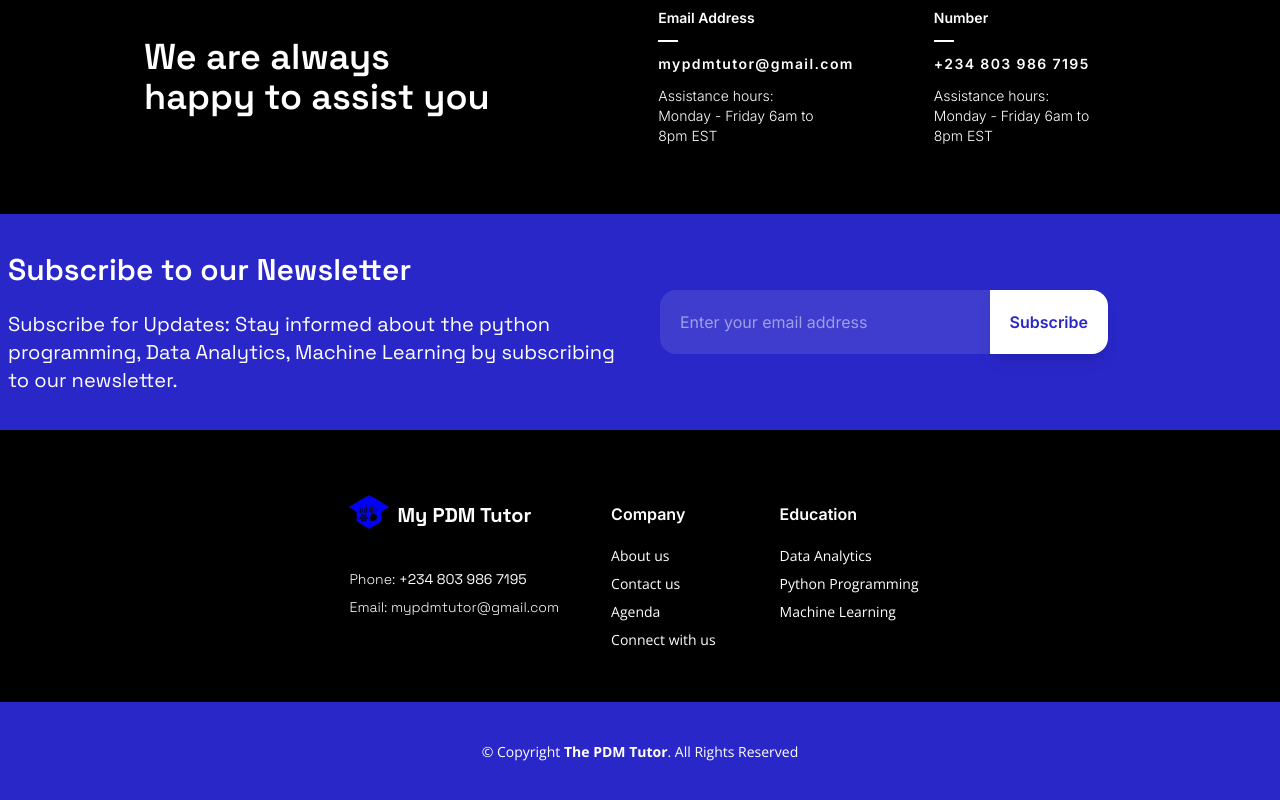
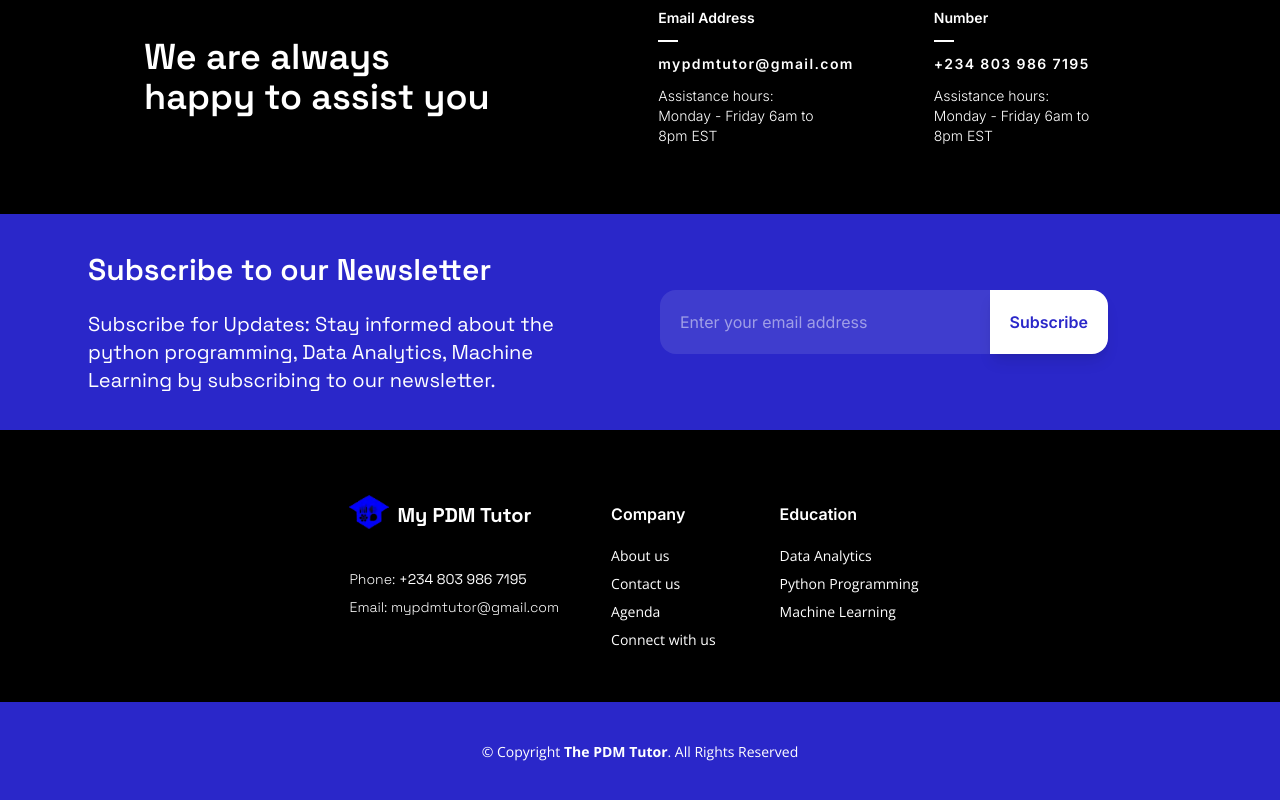
Before and after one commit to PhoinixTechnologies/pdm-waitlist, a React (Vite) app: page / in a window 1280 px wide. Shown: the part 4001-4801 px from the top of the page. Built offline with nearby package versions, Linux system fonts and the light colour scheme; a web font is replaced by a local one.

Commit message:
Cursor pointer and Suscribe adjusted

```diff
--- a/src/Agenda.jsx
+++ b/src/Agenda.jsx
@@ -57,7 +57,7 @@ const Agenda = () => {
                         </div>
                     </div>
             </div>
-                    <div className='grid grid-rows-auto grid-cols-auto w-[90%] h-fit text-white relative md:absolute p-1 -top-40 md:top-10 gap-10 md:gap-x-10 justify-center inset-x-0 place-self-center'>
+                    <div className='grid grid-rows-auto grid-cols-auto w-[90%] h-fit text-white relative md:absolute p-1 -top-20 md:top-10 gap-10 md:gap-x-10 justify-center inset-x-0 place-self-center'>
                             <div className=' '>
                                 <h3 className='w-fit font-link font-bold text-5xl/20 md:w-[95%] md:max-lg:text-5xl lg:text-6xl/20'>
                                 Got Questions? <span className = "hidden md:inline-flex"> - </span>Let's Talk About Your Programming Goals!
--- a/src/connect.jsx
+++ b/src/connect.jsx
@@ -1,3 +1,4 @@
+// eslint-disable-next-line no-unused-vars
 import { motion, useAnimation } from 'framer-motion';
 import { useInView } from 'react-intersection-observer';
 import { useEffect } from 'react';
@@ -138,11 +139,11 @@ const Connect = () => {
                 initial="hidden"
                 animate={controls}
                 variants={containerVariants}
-                className='flex w-full gap-x-6 gap-y-5 justify-center text-white h-max py-7 bg-[#2A27C9] items-center flex-col sm:flex-row'
+                className='flex w-full gap-x-6 gap-y-5 justify-center text-white h-max py-7 bg-[#2A27C9] items-center flex-col sm:flex-row lg:px-20'
             >
                 <motion.div
                     variants={itemVariants}
-                    className='w-[80%] sm:max-md:w-[45%] md:w-[50%] font-link h-max p-2 gap-y-5 flex flex-col md:items-start items-center'
+                    className='w-[80%] sm:max-md:w-[45%] md:w-[50%] font-link h-max p-2 gap-y-5 flex flex-col md:items-start items-center  '
                 >
                     <p className='font-semibold text-4xl/15 md:text-3xl/10 w-fit md:w-[100%]'>
                         Subscribe to our Newsletter
--- a/src/pages/JoinWait.jsx
+++ b/src/pages/JoinWait.jsx
@@ -251,7 +251,7 @@ const Join = () => {
                                 whileHover="hover"
                                 whileTap="tap"
                                 type="submit"
-                                className='mt-4 w-full bg-[#2A27C9] text-white py-3 rounded-xl font-semibold'
+                                className='mt-4 w-full bg-[#2A27C9] text-white py-3 rounded-xl font-semibold cursor-pointer'
                             >
                                 Create Account
                             </motion.button>
```
